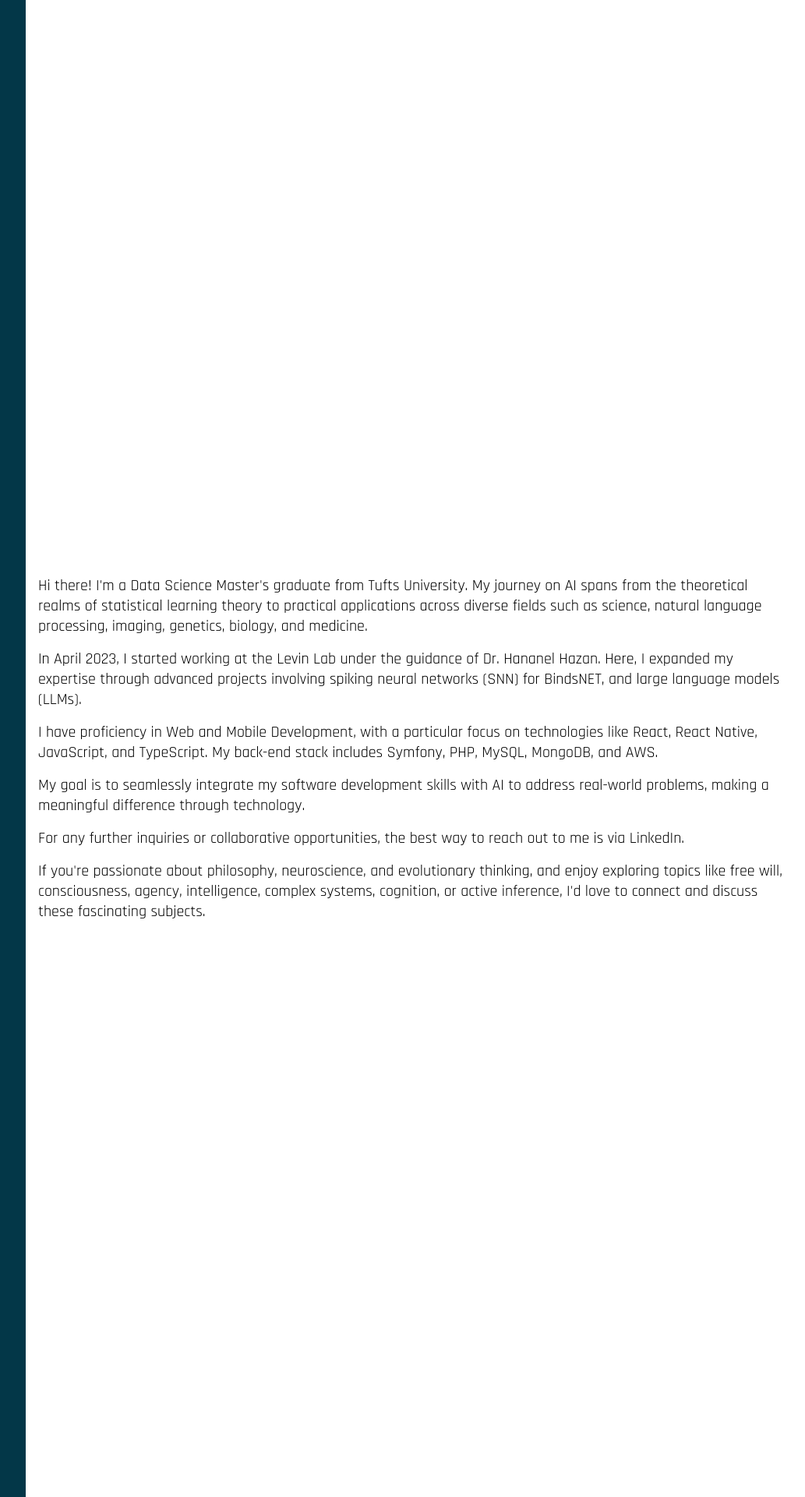
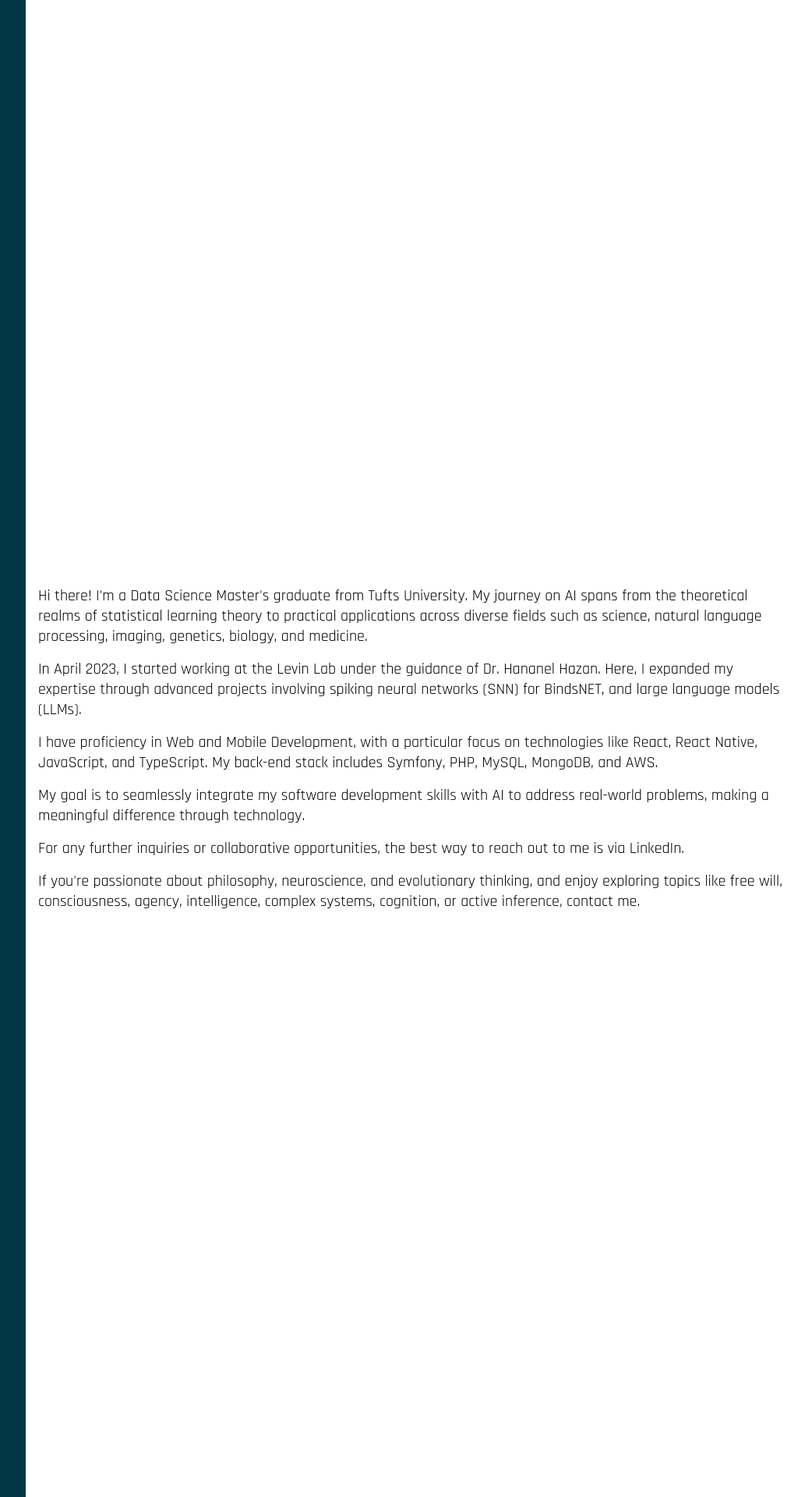
Before and after one commit to axeljeremy7/axeljeremy7.github.io, a Jekyll site: the page built from index.html, in a window 1280 px wide. Shown: the part 1556-3476 px from the top of the page at 78% size, without its empty margins (247-1280 px from the left). Built offline with Jekyll 4.4.1, drawn with Linux system fonts in a browser that asks for light colours; a style sheet for code colours, icons or effects is not loaded.

Commit message:
Update _config.yml

```diff
--- a/_config.yml
+++ b/_config.yml
@@ -17,7 +17,7 @@
 
 description7: "For any further inquiries or collaborative opportunities, the best way to reach out to me is via LinkedIn."
 
-description8: "If you're passionate about philosophy, neuroscience, and evolutionary thinking, and enjoy exploring topics like free will, consciousness, agency, intelligence, complex systems, cognition, or active inference, I'd love to connect and discuss these fascinating subjects."
+description8: "If you're passionate about philosophy, neuroscience, and evolutionary thinking, and enjoy exploring topics like free will, consciousness, agency, intelligence, complex systems, cognition, or active inference, contact me."
 
 url: "https://axeljeremy7.github.io"
 # url: "http://127.0.0.1:4000"
```
